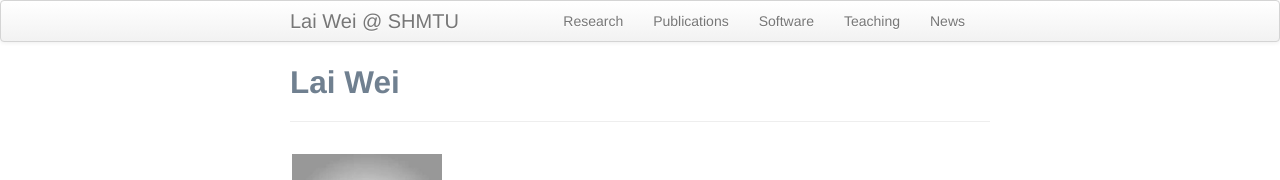
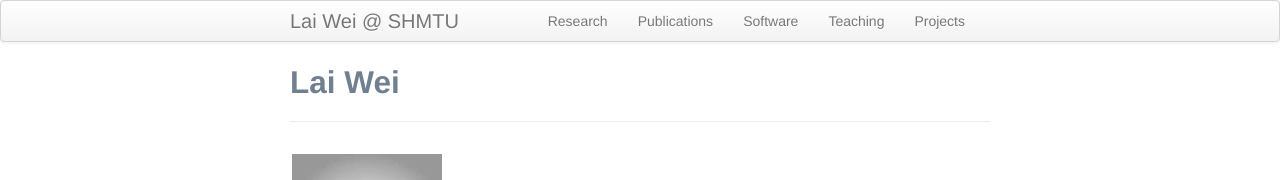
Before and after one commit to weilyshmtu/weilyshmtu.github.io, a Jekyll site: the page built from index.md, in a window 1280 px wide. Shown: the top 180 px of the page. Built offline with Jekyll 4.4.1, drawn with Linux system fonts in a browser that asks for light colours.

Commit message:
Update default.html

```diff
--- a/_includes/themes/twitter/default.html
+++ b/_includes/themes/twitter/default.html
@@ -39,7 +39,7 @@
               <li><a href="{{ BASE_PATH }}/pages/pubs.html">Publications</a></li>
               <li><a href="{{ BASE_PATH }}/pages/software.html">Software</a></li>
               <li><a href="{{ BASE_PATH }}/pages/teaching.html">Teaching</a></li>
-              <li><a href="{{ BASE_PATH }}/pages/News.html">News</a></li>
+              <li><a href="{{ BASE_PATH }}/pages/News.html">Projects</a></li>
           </ul>
         </div>
       </div>
```
